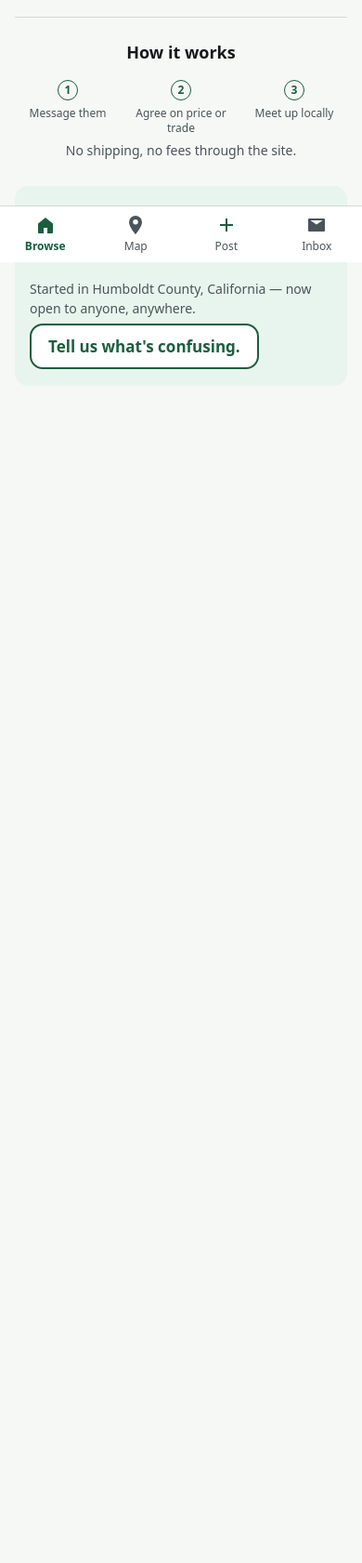
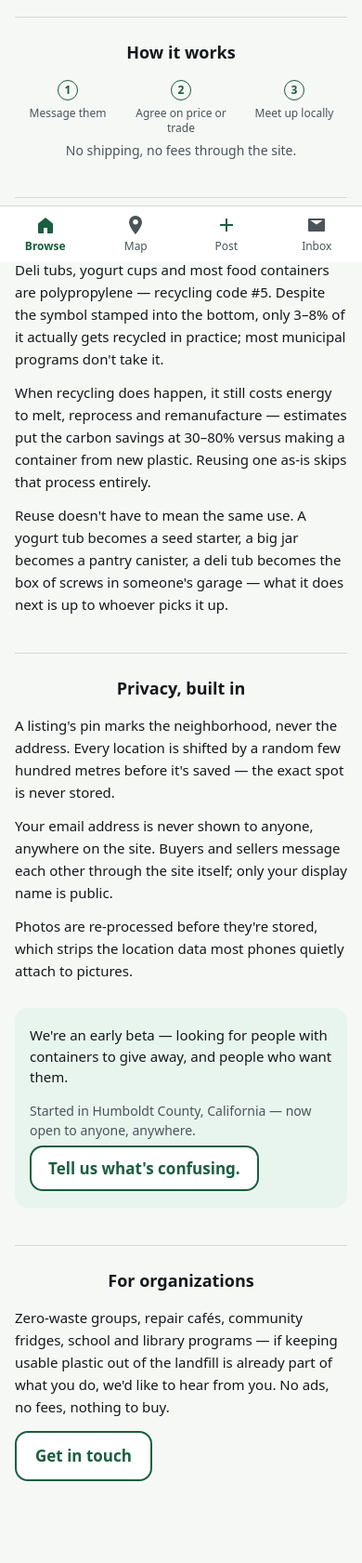
Before and after one commit to seanhelvey/containerswap, a FastAPI app: page / in a window 390 px wide. Shown: the part 562-2243 px from the top of the page at 93% size. Before the commit the page ends 977 px from the top, so only its background shows below. Run offline with FastAPI, Linux system fonts and the light colour scheme.

Commit message:
#31 Write the actual story/trust content, give it a real section each
The environmental case (PP #5's 3-8% real recycling rate, the carbon cost
recycling still has versus reuse, the upcycling angle), the privacy
commitments (pin jittering, no email exposure, EXIF stripping), and a
credibility pitch for organizations existed only in README/SECURITY.md
and prior conversation, never in front of an actual visitor. Written into
three new landing sections, styled with the same real-section rhythm
issue #30 established for how-it-works, not squeezed into a caption.

Partner content links to /feedback rather than a dedicated page: #27
(minimal partner page) is its own issue, and /feedback is a real,
working contact path today rather than a mechanism that only pretends to.

No new impact/usage numbers invented here on purpose — #20 covers
surfacing those once there's a real one to show.

Verified with Playwright screenshots at mobile (390px) and desktop
(1280px) before committing. Full pytest suite green (55 passed).

Co-Authored-By: Claude Sonnet 5 <noreply@anthropic.com>

```diff
--- a/static/css/app.css
+++ b/static/css/app.css
@@ -167,6 +167,17 @@ main { padding: var(--pad); max-width: 900px; margin: 0 auto; }
 }
 .how-it-works span:not(.how-step) { font-size: 12px; color: var(--ink-soft); line-height: 1.3; }
 .how-it-works-note { text-align: center; margin: 0; }
+
+/* Same rhythm as .how-it-works-section — a real section with room to breathe,
+   not squeezed into a caption. See issue #31: this content existed only in
+   README/SECURITY.md and researched-but-unwritten form before now. */
+.story-section {
+  margin: 40px 0 0; padding-top: 24px; border-top: 1px solid var(--line);
+}
+.story-section h2 { font-size: 18px; margin: 0 0 14px; text-align: center; }
+.story-section p { font-size: 15px; line-height: 1.6; color: var(--ink); margin: 0 0 12px; }
+.story-section p:last-of-type { margin-bottom: 0; }
+.story-section .button { margin-top: 14px; }
 
 .page-title { font-size: 24px; margin: 0 0 12px; }
 
--- a/templates/index.html
+++ b/templates/index.html
@@ -53,9 +53,29 @@
   <p class="hint how-it-works-note">{{ t('home.how_no_shipping') }}</p>
 </section>
 
+<section class="story-section">
+  <h2>{{ t('home.why_title') }}</h2>
+  <p>{{ t('home.why_pp') }}</p>
+  <p>{{ t('home.why_carbon') }}</p>
+  <p>{{ t('home.why_upcycling') }}</p>
+</section>
+
+<section class="story-section">
+  <h2>{{ t('home.privacy_title') }}</h2>
+  <p>{{ t('home.privacy_pins') }}</p>
+  <p>{{ t('home.privacy_email') }}</p>
+  <p>{{ t('home.privacy_photos') }}</p>
+</section>
+
 <section class="hero-story">
   <p class="hero-intro">{{ t('home.beta_intro') }}</p>
   <p class="hint origin-note">{{ t('home.origin_note') }}</p>
   <a class="button button-secondary" href="/feedback">{{ t('feedback.cta') }}</a>
 </section>
+
+<section class="story-section">
+  <h2>{{ t('home.partners_title') }}</h2>
+  <p>{{ t('home.partners_body') }}</p>
+  <a class="button button-secondary" href="/feedback">{{ t('home.partners_cta') }}</a>
+</section>
 {% endblock %}
```
Also changed, not shown: locales/en.json (+11 -0 lines).
